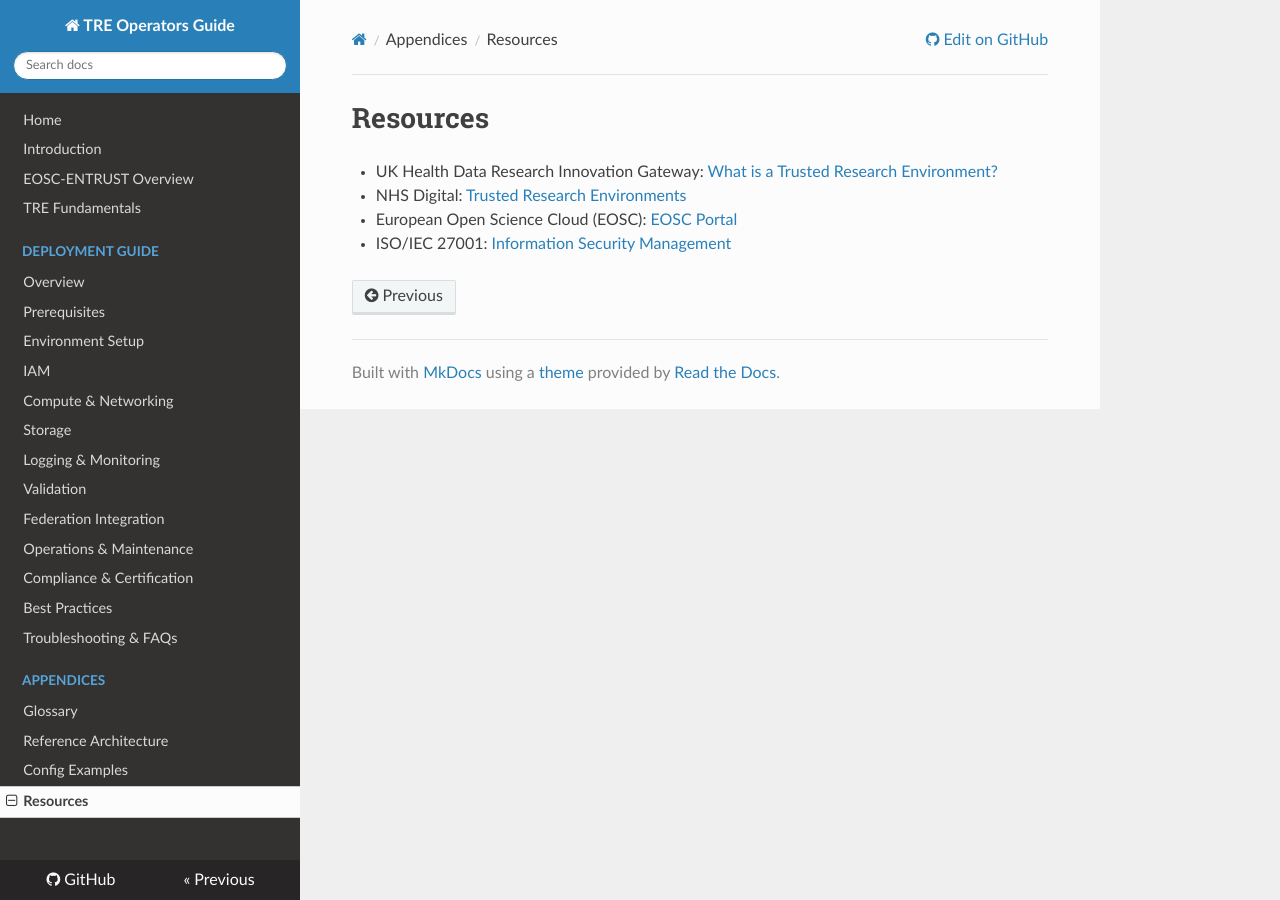
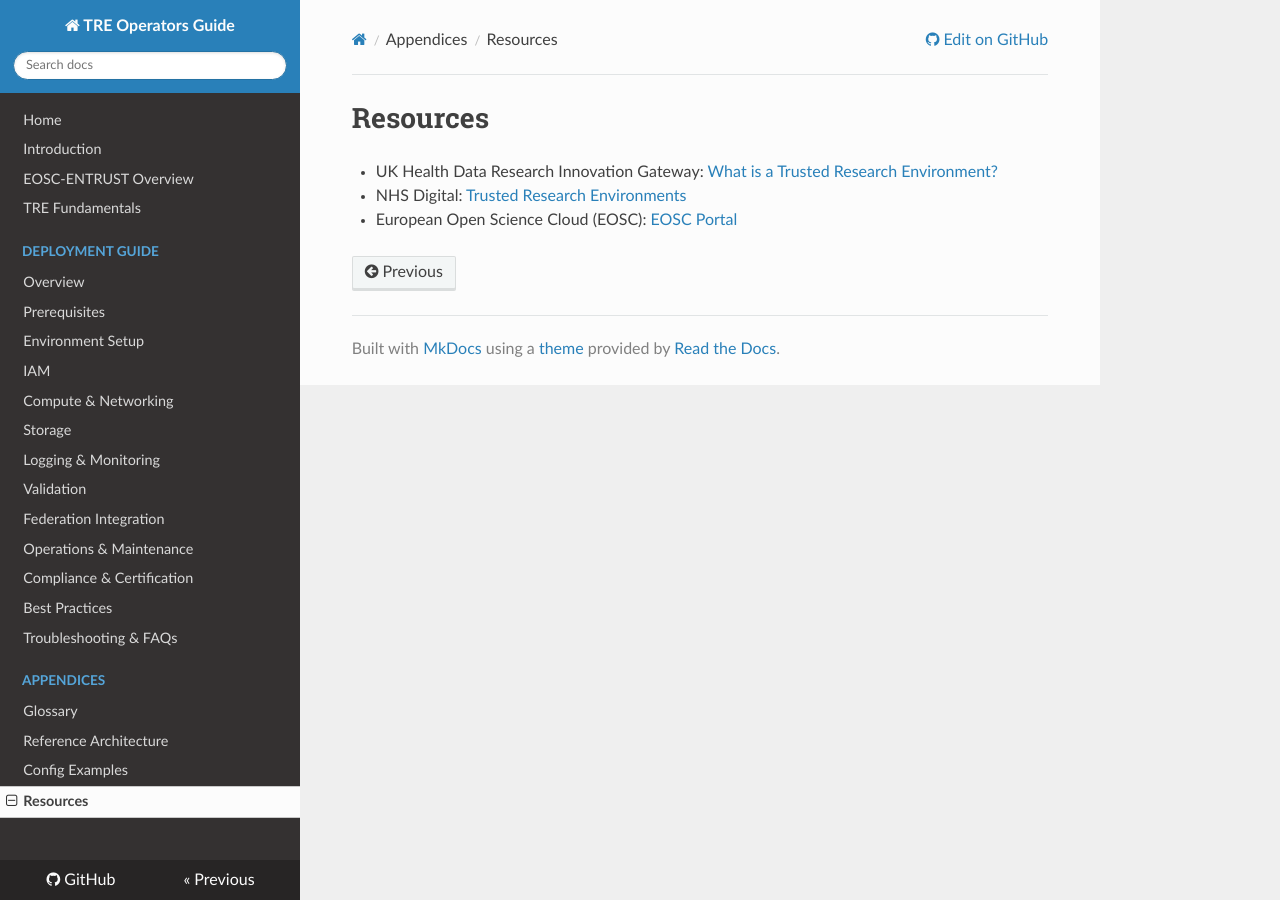
Before and after one commit to unioslo/tre-operators-docs, an MkDocs documentation site: the page built from docs/appendices/resources.md, in a window 1280 px wide. Built offline with MkDocs 1.6.1, drawn with Linux system fonts in a browser that asks for light colours; nearby versions of some CDN libraries.

Commit message:
Update resources.md to correct EOSC link and remove outdated ISO/IEC 27001 reference

```diff
--- a/docs/appendices/resources.md
+++ b/docs/appendices/resources.md
@@ -2,5 +2,4 @@
 
 - UK Health Data Research Innovation Gateway: [What is a Trusted Research Environment?](https://www.hdruk.ac.uk/infrastructure/what-is-a-trusted-research-environment/)
 - NHS Digital: [Trusted Research Environments](https://digital.nhs.uk/services/data-access/trusted-research-environments-tres)
-- European Open Science Cloud (EOSC): [EOSC Portal](https://eosc-portal.eu/)
-- ISO/IEC 27001: [Information Security Management](https://www.iso.org/isoiec-27001-information-security.html)
+- European Open Science Cloud (EOSC): [EOSC Portal](https://open-science-cloud.ec.europa.eu/)
```
